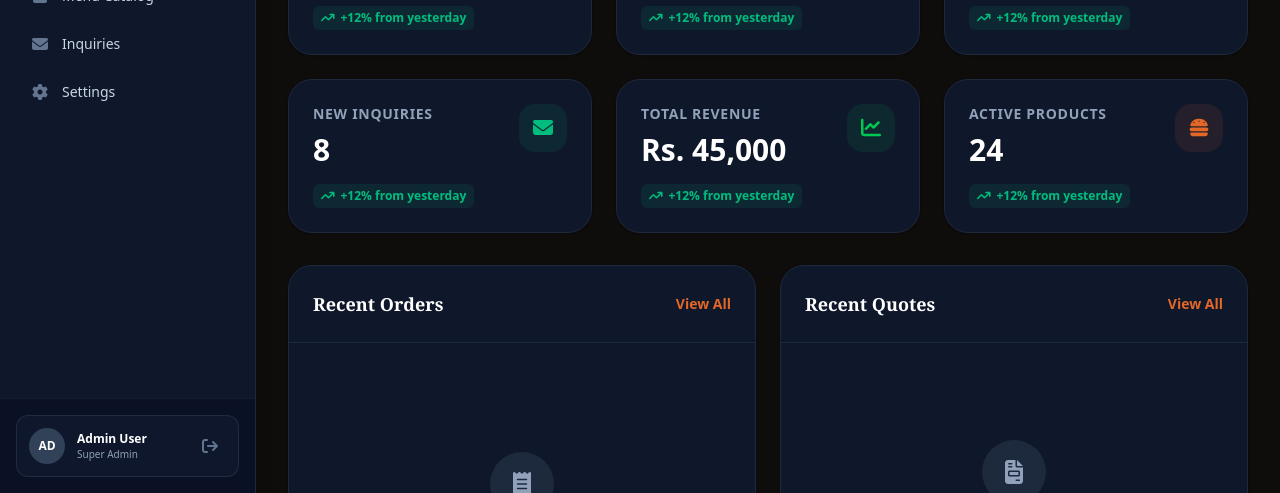
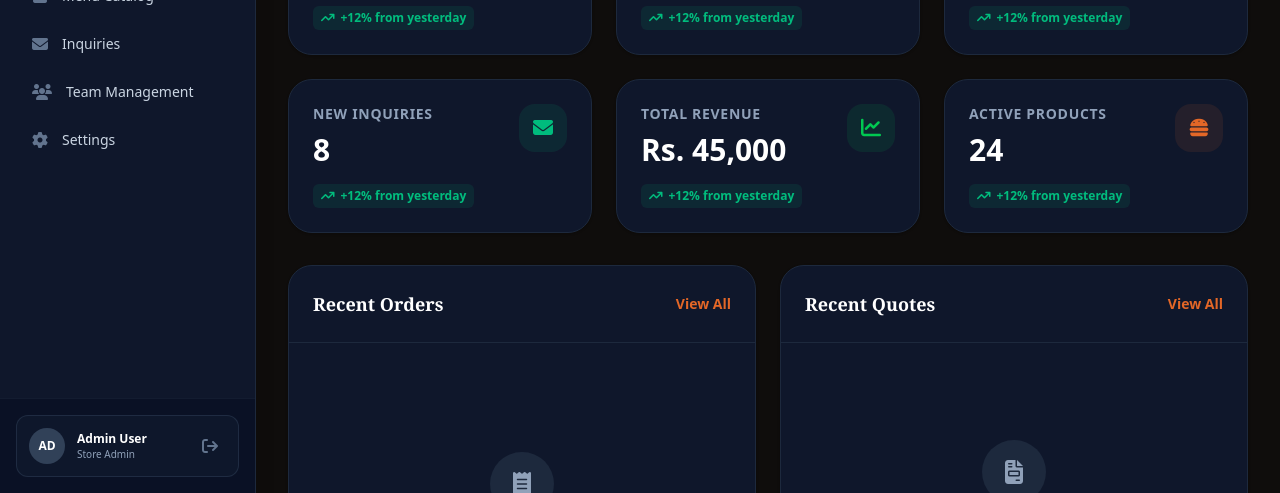
Before and after one commit to CodeOne-X-JFS-ICT/cateringlk, a Next.js app: page /dashboard in a window 1280 px wide. Shown: the part 307-800 px from the top of the page. Built offline with nearby package versions, Linux system fonts and the light colour scheme; no server answers; a web font is replaced by a local one.

Commit message:
Update Sidebar.tsx

```diff
--- a/src/components/admin/Sidebar.tsx
+++ b/src/components/admin/Sidebar.tsx
@@ -1,20 +1,40 @@
 "use client";
 
-import React from "react";
+import React, { useEffect, useState } from "react";
 import Link from "next/link";
 import { usePathname } from "next/navigation";
 
 export default function Sidebar() {
   const pathname = usePathname();
+  const [userRole, setUserRole] = useState<string | null>(null);
+
+  useEffect(() => {
+    // Read and decode the JWT token to get the role
+    const token = localStorage.getItem("admin_token");
+    if (token) {
+      try {
+        const payload = JSON.parse(atob(token.split('.')[1]));
+        setUserRole(payload.role || "ADMIN");
+      } catch (e) {
+        setUserRole("ADMIN"); // fallback
+      }
+    }
+  }, []);
 
   const navItems = [
-    { name: "Overview", path: "/dashboard", icon: "fa-chart-pie" },
-    { name: "Orders", path: "/dashboard/orders", icon: "fa-bag-shopping" },
-    { name: "Catering Quotes", path: "/dashboard/quotes", icon: "fa-file-invoice-dollar" },
-    { name: "Menu Catalog", path: "/dashboard/menu", icon: "fa-burger" },
-    { name: "Inquiries", path: "/dashboard/inquiries", icon: "fa-envelope" },
-    { name: "Settings", path: "/dashboard/settings", icon: "fa-gear" },
+    { name: "Overview", path: "/dashboard", icon: "fa-chart-pie", roles: ["ADMIN", "SUPER_ADMIN"] },
+    { name: "Orders", path: "/dashboard/orders", icon: "fa-bag-shopping", roles: ["ADMIN", "SUPER_ADMIN"] },
+    { name: "Catering Quotes", path: "/dashboard/quotes", icon: "fa-file-invoice-dollar", roles: ["ADMIN", "SUPER_ADMIN"] },
+    { name: "Menu Catalog", path: "/dashboard/menu", icon: "fa-burger", roles: ["ADMIN", "SUPER_ADMIN"] },
+    { name: "Inquiries", path: "/dashboard/inquiries", icon: "fa-envelope", roles: ["ADMIN", "SUPER_ADMIN"] },
+    { name: "Team Management", path: "/dashboard/users", icon: "fa-users", roles: ["SUPER_ADMIN"] },
+    { name: "Settings", path: "/dashboard/settings", icon: "fa-gear", roles: ["SUPER_ADMIN"] },
   ];
+
+  // Filter items based on the user's role
+  const visibleNavItems = navItems.filter((item) =>
+    !userRole || item.roles.includes(userRole)
+  );
 
   return (
     <aside className="w-64 bg-slate-900 text-slate-300 flex flex-col h-screen sticky top-0 border-r border-slate-800 shadow-xl z-20">
@@ -40,7 +60,7 @@ export default function Sidebar() {
         <div className="text-[10px] font-extrabold text-slate-500 uppercase tracking-widest mb-4 px-2">
           Main Menu
         </div>
-        {navItems.map((item) => {
+        {visibleNavItems.map((item) => {
           const isActive = pathname === item.path || (item.path !== '/dashboard' && pathname.startsWith(item.path));
 
           return (
@@ -71,17 +91,20 @@ export default function Sidebar() {
       <div className="p-4 border-t border-slate-800/50 bg-slate-950/30">
         <div className="flex items-center gap-3 p-3 rounded-xl bg-slate-800/30 border border-slate-700/50">
           <div className="w-9 h-9 rounded-full bg-slate-700 flex items-center justify-center text-white font-bold text-xs">
-            AD
+            {userRole === "SUPER_ADMIN" ? "SA" : "AD"}
           </div>
           <div className="flex-1 overflow-hidden">
             <div className="text-xs font-bold text-white truncate">Admin User</div>
-            <div className="text-[10px] text-slate-400 truncate">Super Admin</div>
+            <div className="text-[10px] text-slate-400 truncate">
+              {userRole === "SUPER_ADMIN" ? "Super Admin" : "Store Admin"}
+            </div>
           </div>
           <button
             className="w-8 h-8 rounded-lg hover:bg-red-500/10 hover:text-red-400 text-slate-500 flex items-center justify-center transition-colors cursor-pointer"
             title="Sign Out"
             onClick={() => {
               localStorage.removeItem("admin_token");
+              document.cookie = "admin_token=; path=/; expires=Thu, 01 Jan 1970 00:00:00 GMT";
               window.location.href = "/login";
             }}
           >
```
